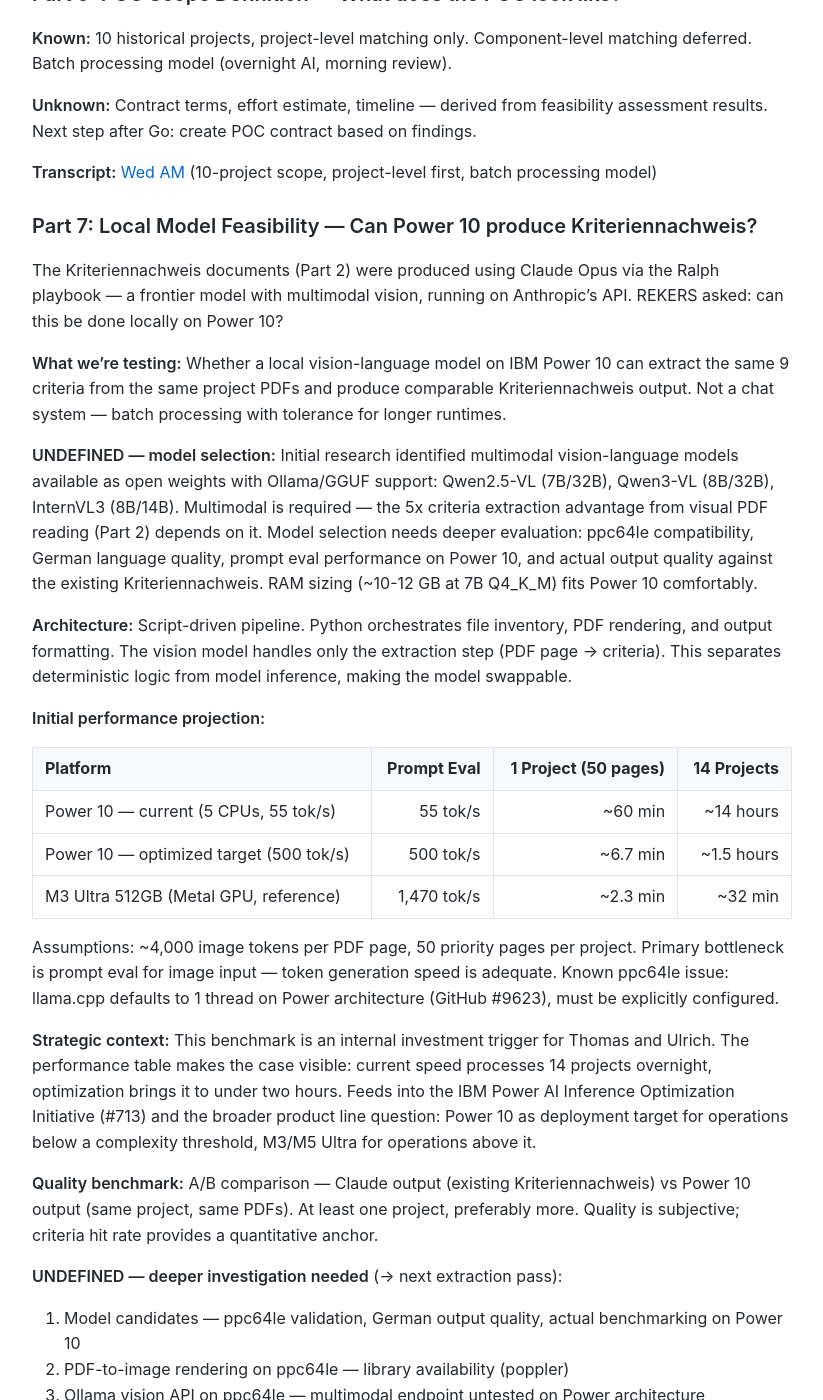
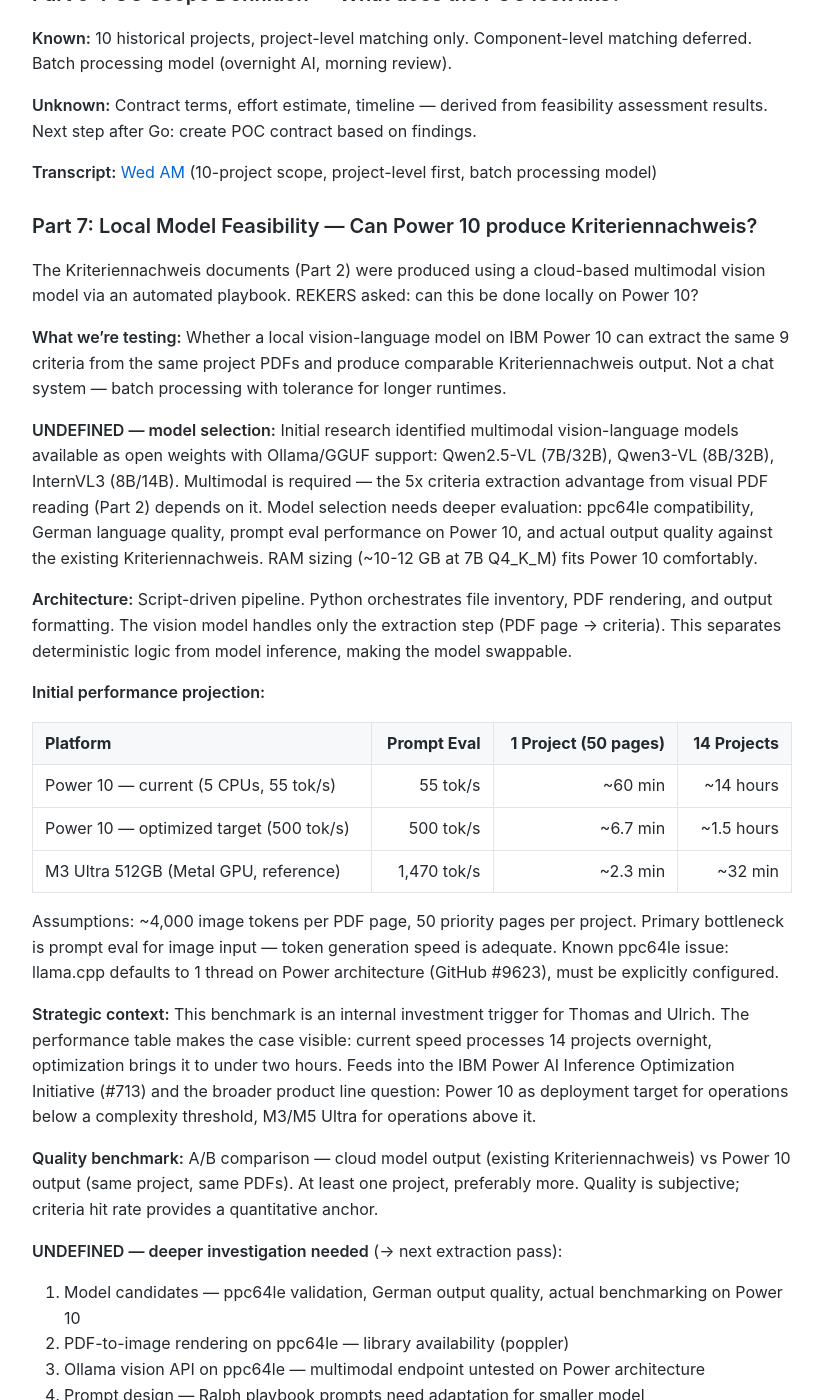
Before and after one commit to MariusWilsch/public-wilsch-ai-pages, a Jekyll site: the page built from project/rekers/design-doc-feasibility-report.md, in a window 1280 px wide and 1400 px high, scrolled down 10062 px. Shown: the whole window, without its empty margins (228-1051 px from the left). Built offline with Jekyll 4.4.1, drawn with Linux system fonts in a browser that asks for light colours; our own code applies the rules of GitHub Pages for plain Markdown files.

Commit message:
Sync from hippocampus 2026-02-25

```diff
--- a/project/rekers/design-doc-feasibility-report.md
+++ b/project/rekers/design-doc-feasibility-report.md
@@ -300,7 +300,7 @@ Target: IBM Power 10 (~20 TOPS per chip). Alternative: hybrid approach (external
 
 ### Part 7: Local Model Feasibility — Can Power 10 produce Kriteriennachweis?
 
-The Kriteriennachweis documents (Part 2) were produced using Claude Opus via the Ralph playbook — a frontier model with multimodal vision, running on Anthropic's API. REKERS asked: can this be done locally on Power 10?
+The Kriteriennachweis documents (Part 2) were produced using a cloud-based multimodal vision model via an automated playbook. REKERS asked: can this be done locally on Power 10?
 
 **What we're testing:** Whether a local vision-language model on IBM Power 10 can extract the same 9 criteria from the same project PDFs and produce comparable Kriteriennachweis output. Not a chat system — batch processing with tolerance for longer runtimes.
 
@@ -320,7 +320,7 @@ Assumptions: ~4,000 image tokens per PDF page, 50 priority pages per project. Pr
 
 **Strategic context:** This benchmark is an internal investment trigger for Thomas and Ulrich. The performance table makes the case visible: current speed processes 14 projects overnight, optimization brings it to under two hours. Feeds into the IBM Power AI Inference Optimization Initiative (#713) and the broader product line question: Power 10 as deployment target for operations below a complexity threshold, M3/M5 Ultra for operations above it.
 
-**Quality benchmark:** A/B comparison — Claude output (existing Kriteriennachweis) vs Power 10 output (same project, same PDFs). At least one project, preferably more. Quality is subjective; criteria hit rate provides a quantitative anchor.
+**Quality benchmark:** A/B comparison — cloud model output (existing Kriteriennachweis) vs Power 10 output (same project, same PDFs). At least one project, preferably more. Quality is subjective; criteria hit rate provides a quantitative anchor.
 
 **UNDEFINED — deeper investigation needed** (→ next extraction pass):
 1. Model candidates — ppc64le validation, German output quality, actual benchmarking on Power 10
```
